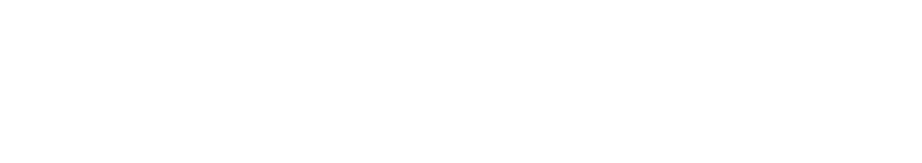
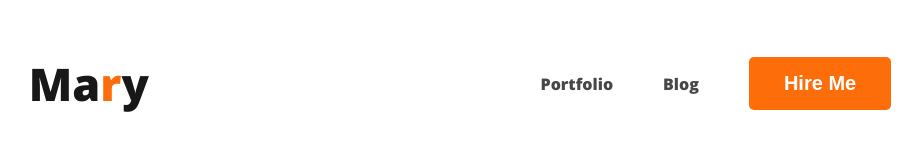
Before and after one commit to Mirza-Shahriar-Tonmoy/developer-portfolio, a plain HTML site: page index.html in a window 1280 px wide. Shown: the whole page, without its empty margins (155-1077 px from the left). Drawn offline with nearby package versions, Linux system fonts and the light colour scheme.

Commit message:
nav-bar added

```diff
--- a/index.html
+++ b/index.html
@@ -1,19 +1,29 @@
 <!DOCTYPE html>
 <html lang="en">
-<head>
-    <meta charset="UTF-8">
-    <meta name="viewport" content="width=device-width, initial-scale=1.0">
+  <head>
+    <meta charset="UTF-8" />
+    <meta name="viewport" content="width=device-width, initial-scale=1.0" />
     <title>Developer Portfolio</title>
-</head>
-<body>
+    <link rel="preconnect" href="https://fonts.googleapis.com" />
+    <link rel="preconnect" href="https://fonts.gstatic.com" crossorigin />
+    <link
+      href="https://fonts.googleapis.com/css2?family=Open+Sans:ital,wght@0,800;1,400&display=swap"
+      rel="stylesheet"
+    />
+    <link rel="stylesheet" href="styles/portfolio.css" />
+  </head>
+  <body>
     <header>
-
+      <nav>
+        <h3 class="nav-title">Ma<span class="orange">r</span>y</h3>
+        <ul>
+          <li><a href="">Portfolio</a></li>
+          <li><a href="">Blog</a></li>
+          <li><button class="primary-btn">Hire Me</button></li>
+        </ul>
+      </nav>
     </header>
-    <main>
-
-    </main>
-    <footer>
-
-    </footer>
-</body>
+    <main></main>
+    <footer></footer>
+  </body>
 </html>
--- /dev/null
+++ b/styles/portfolio.css
@@ -0,0 +1,45 @@
+/* all common styles */
+body {
+  font-family: "Open Sans", sans-serif;
+}
+.orange {
+  color: #fd6e0a;
+}
+
+.primary-btn {
+  border-radius: 5px;
+  background: #fd6e0a;
+  border: none;
+  color: white;
+  font-size: 20px;
+  font-weight: 700;
+  padding: 15px 35px;
+
+
+}
+
+/* nav related styles */
+nav {
+  display: flex;
+  justify-content: space-around;
+  align-items: center;
+}
+.nav-title {
+  color: #181818;
+  font-size: 45px;
+  font-weight: 800;
+}
+
+nav > ul {
+  display: flex;
+  align-items: center;
+}
+nav li {
+  list-style: none;
+  margin-right: 50px;
+}
+
+nav a {
+  text-decoration: none;
+  color: #474747;
+}
```
